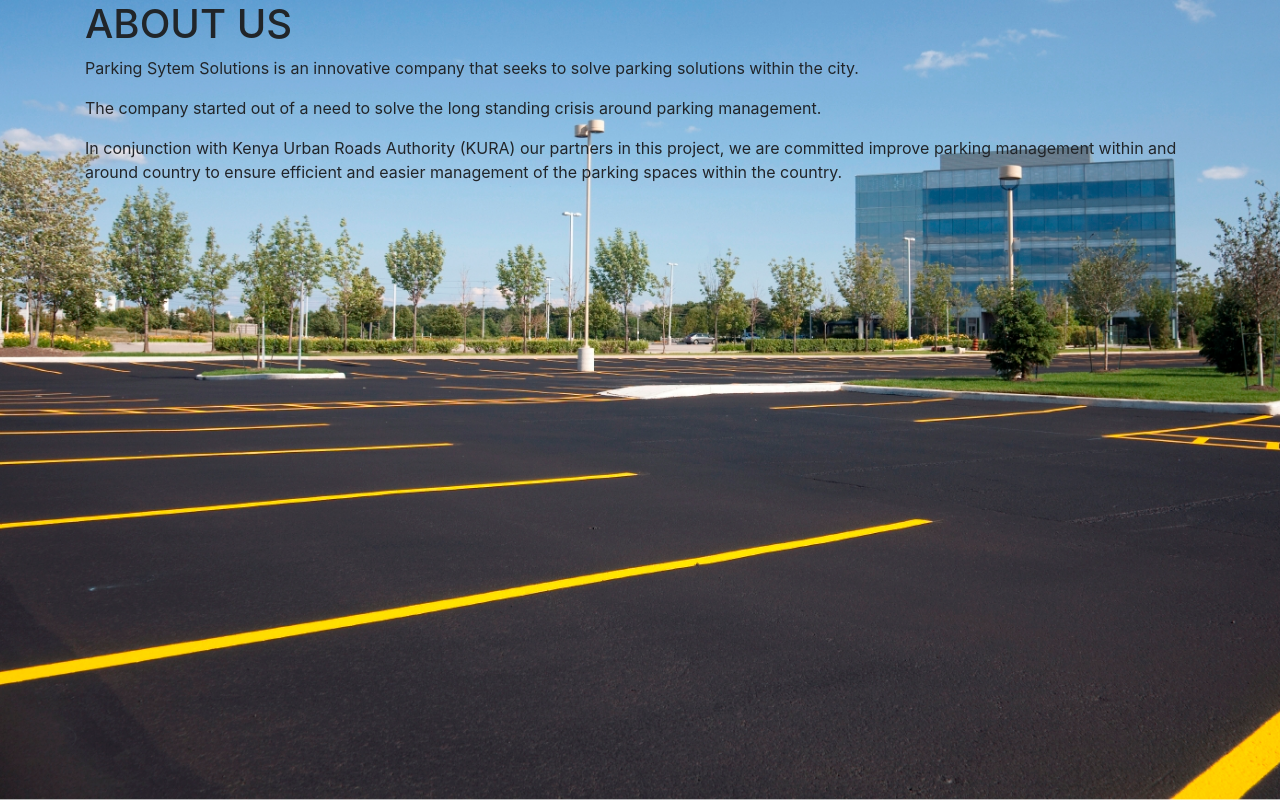
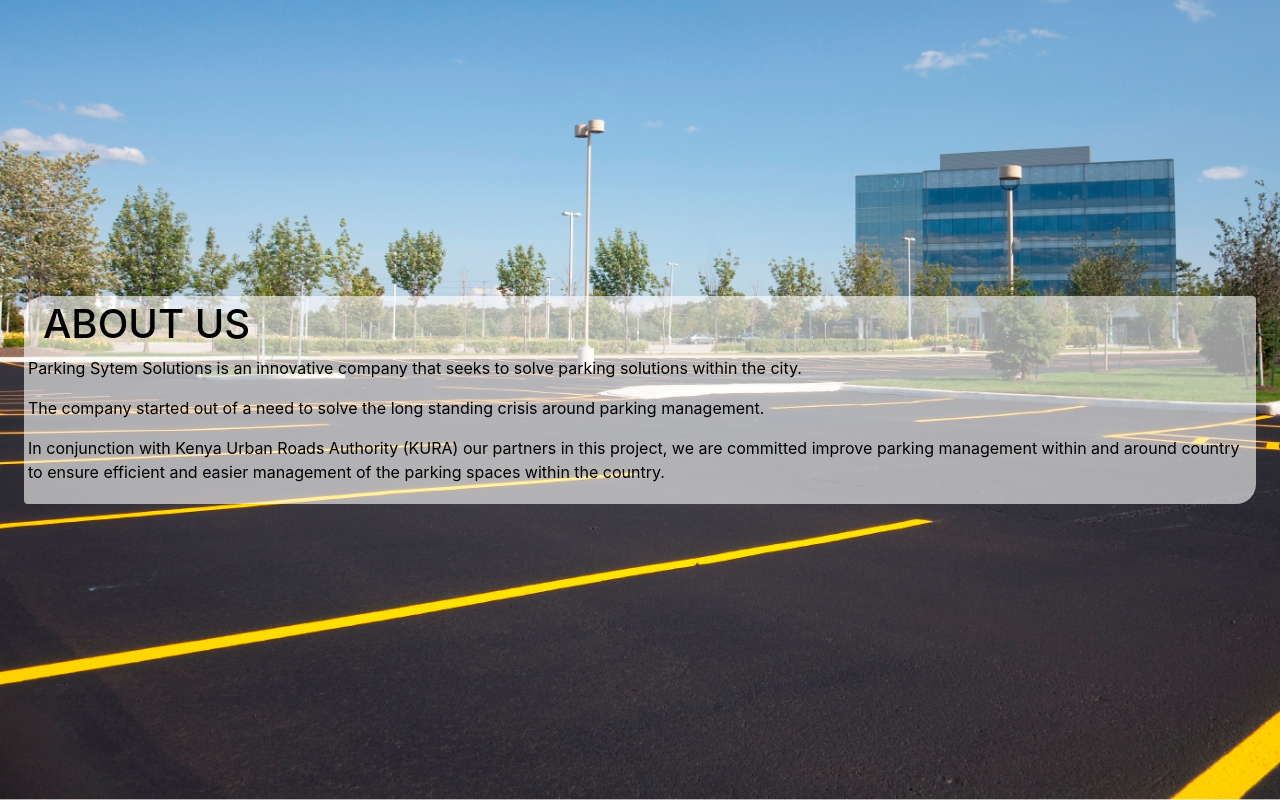
Before and after one commit to levy-jpg/PSS, a PHP site: page /aboutus.php in a window 1280 px wide. Run offline with PHP 8.4, Linux system fonts and the light colour scheme.

Commit message:
added about us

```diff
--- a/aboutus.php
+++ b/aboutus.php
@@ -2,9 +2,13 @@
 $page="About Us";
 include ("head.php");
 ?>
-<div class="container">
-    <h1>ABOUT US</h1>
-        <p>Parking Sytem Solutions is an innovative company that seeks to solve parking solutions within the city.</p>
-        <p>The company started out of a need to solve the long standing crisis around parking management.</p>
-        <p>In conjunction with Kenya Urban Roads Authority (KURA) our partners in this project, we are committed improve parking management within and around country to ensure efficient and easier management of the parking spaces within the country.</p>
+<div class="container-fluid" id="aus">
+    <div class="row align-items-center min-vh-100 p-4 text-black  rounded">
+        <div class="">
+            <h1 class="col-sm-12">ABOUT US</h1>
+            <p>Parking Sytem Solutions is an innovative company that seeks to solve parking solutions within the city.</p>
+                <p>The company started out of a need to solve the long standing crisis around parking management.</p>
+                <p>In conjunction with Kenya Urban Roads Authority (KURA) our partners in this project, we are committed improve parking management within and around country to ensure efficient and easier management of the parking spaces within the country.</p>
+        </div>
+    </div>
 </div>
--- a/static/css/style.css
+++ b/static/css/style.css
@@ -62,3 +62,10 @@ body {
 #rightlots div{
     border-width: 0 2px 2px 0;
 }
+
+#aus div div{
+    background: rgba(255, 255, 255, 0.603);
+    padding: 4px;
+    color: #000000;
+    border-radius: 20px 4px;
+}
```
